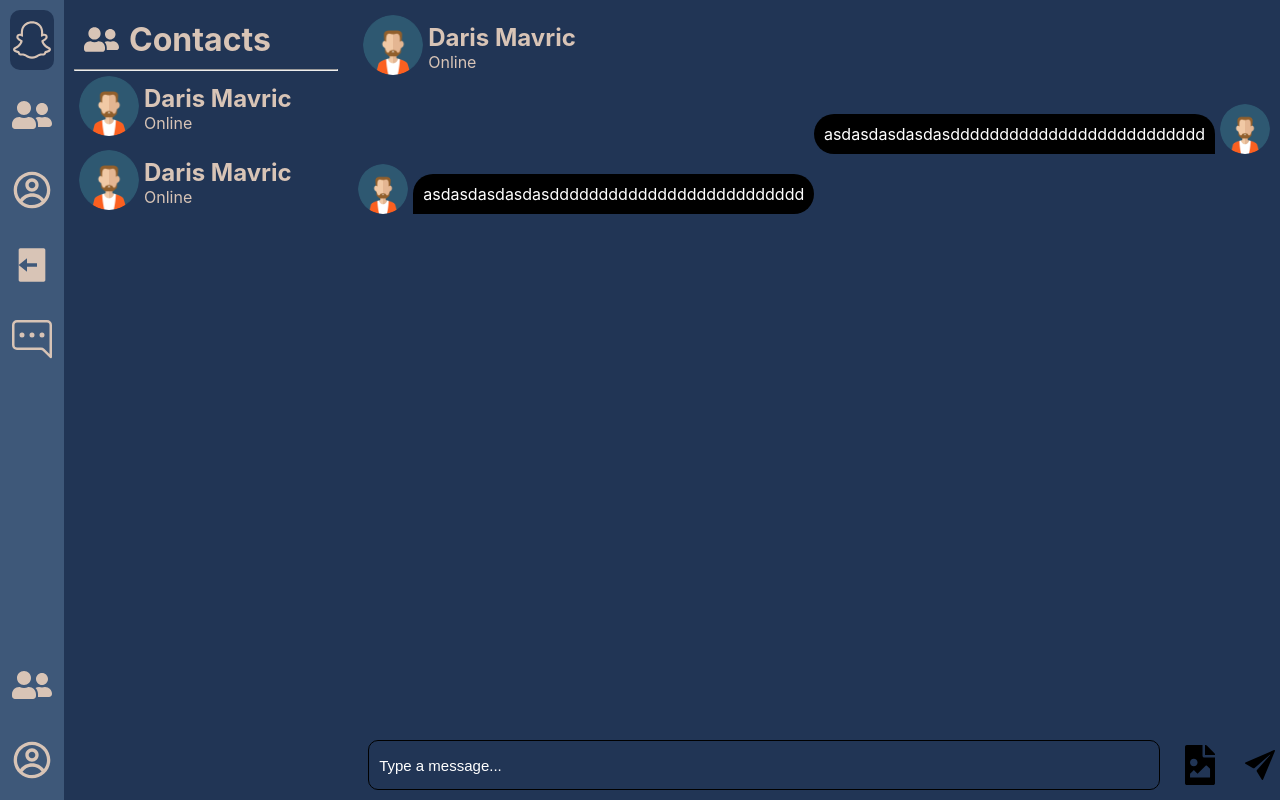
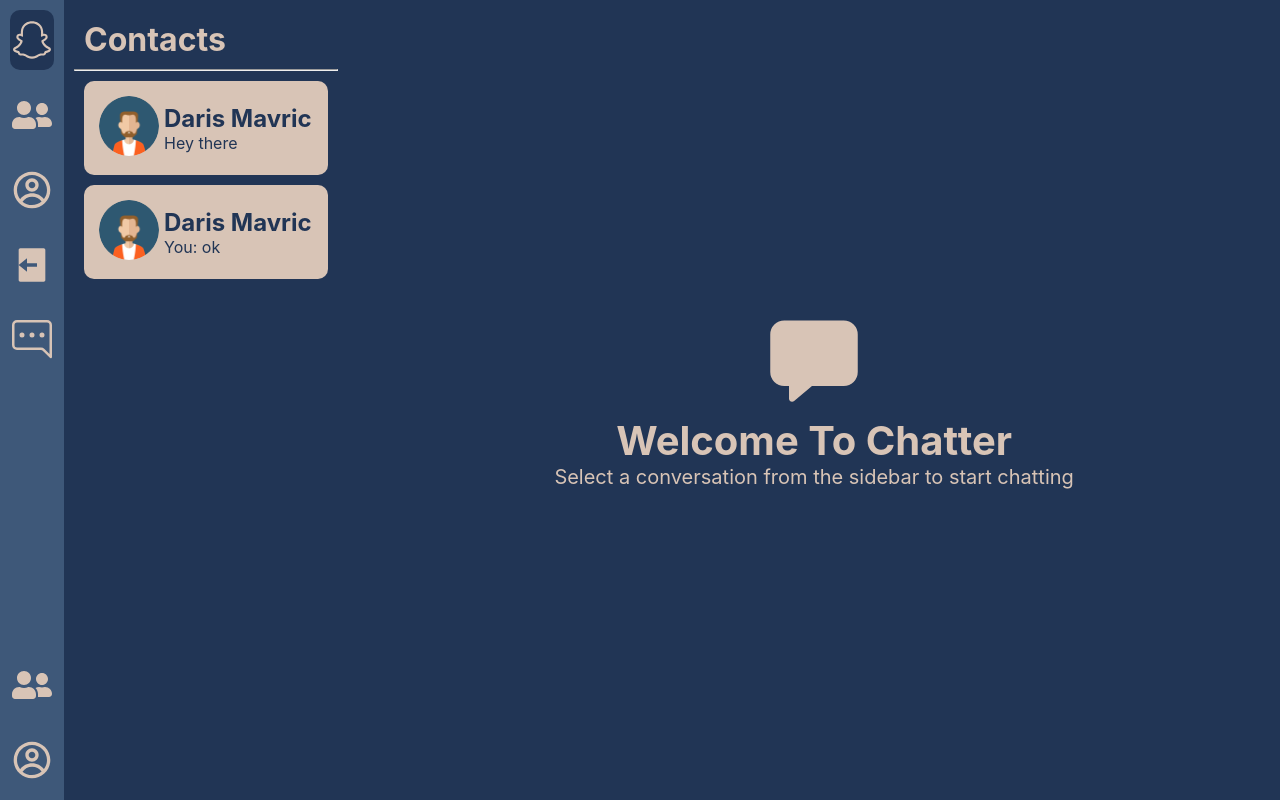
Before and after one commit to DarisMavric/Realtime-Chat-App, a React (Create React App) app in the folder client/: page / in a window 1280 px wide. Built offline with nearby package versions, Linux system fonts and the light colour scheme.

Commit message:
Resize Of Login,Register And Profile Page

```diff
--- a/client/src/Home/Home.css
+++ b/client/src/Home/Home.css
@@ -24,5 +24,5 @@
     align-content: center;
     font-size: 20px;
     color: #D8C4B6;
-    display: none /*block*/;
+    display: block /*block*/;
 }
--- a/client/src/Login/Login.css
+++ b/client/src/Login/Login.css
@@ -1,9 +1,7 @@
 .login-page {
     display: flex;
-    flex-direction: column;    /* Optional: ensures the Navbar is placed at the top */
-    justify-content: center;   /* Centers login-section vertically */
-    align-items: center;       /* Centers login-section horizontally */
-    height: 100vh;             /* Full viewport height */
+    height: 100vh;
+    width: 100%;           /* Full viewport height */
 }
 
 .login-section {
@@ -12,6 +10,7 @@
     display: flex;
     justify-content: center;
     align-items: center;
+    background-color: #213555;
 }
 
 .login-form {
--- a/client/src/Profile/Profile.css
+++ b/client/src/Profile/Profile.css
@@ -1,18 +1,14 @@
 .profile-page {
     display: flex;
-    flex-direction: column;    /* Optional: ensures the Navbar is placed at the top */
-    justify-content: center;   /* Centers register-section vertically */
-    align-items: center;       /* Centers register-section horizontally */
     height: 100vh;
+    width: 100%;
 }
 
 .profile-section {
     width: 100%;
     height: 100%;
     display: flex;
-    flex-direction: column;
-    justify-content: center;
-    align-items: center;
+    background-color: #213555;
 }
 
 .profile-form {
--- a/client/src/Profile/Profile.jsx
+++ b/client/src/Profile/Profile.jsx
@@ -7,6 +7,16 @@ import { MdAddAPhoto } from "react-icons/md";
 import "./Profile.css";
 
 const Profile = () => {
+
+  const fileInputRef = React.useRef(null);
+
+  const handleClick = () => {
+    if (fileInputRef.current) {
+      fileInputRef.current.click(); // Trigger the file input click
+    }
+  };
+
+
   return (
     <div className="profile-page">
       <Navbar />
@@ -20,8 +30,9 @@ const Profile = () => {
             <div className="change-image">
               <div className="image">
                 <img src={icon} alt="" style={{ width: 150, height: 150 }} />
-                <div className="change">
-                  <MdAddAPhoto className="button-change" />
+                <div className="change" onClick={handleClick}>
+                  <MdAddAPhoto className="button-change"/>
+                  <input type="file" style={{display: "none"}} ref={fileInputRef}/>
                 </div>
               </div>
             </div>
--- a/client/src/Register/Register.css
+++ b/client/src/Register/Register.css
@@ -1,9 +1,7 @@
 .register-page {
     display: flex;
-    flex-direction: column;    /* Optional: ensures the Navbar is placed at the top */
-    justify-content: center;   /* Centers register-section vertically */
-    align-items: center;       /* Centers register-section horizontally */
-    height: 100vh;             /* Full viewport height */
+    height: 100vh;
+    width: 100%;              /* Full viewport height */
 }
 
 .register-section {
@@ -12,6 +10,7 @@
     display: flex;
     justify-content: center;
     align-items: center;
+    background-color: #213555;
 }
 
 .register-form {
--- a/client/src/components/Chat/Chat.css
+++ b/client/src/components/Chat/Chat.css
@@ -1,6 +1,6 @@
 .chat {
     width: 100%;
-    display: flex;
+    display: none;
     flex-direction: column; /* Arrange children vertically */
     height: 100%;
 }
--- a/client/src/components/Contacts/Contacts.css
+++ b/client/src/components/Contacts/Contacts.css
@@ -14,13 +14,14 @@
 
 .contacts .contact {
     display: flex;
+    margin: 10px;
     gap: 5px;
-    padding: 5px;
+    padding: 15px;
+    border-radius: 10px;
+    background-color: #D8C4B6;
 }
 
-.contacts .contact:hover {
-    background-color: #3E5879;
-}
+
 
 
 .contact-image img{
@@ -32,6 +33,6 @@
 .contact-name {
     display: block;
     align-content: center;
-    color: #D8C4B6;
+    color: #213555;;
     cursor: pointer;
 }
--- a/client/src/components/Contacts/Contacts.jsx
+++ b/client/src/components/Contacts/Contacts.jsx
@@ -11,7 +11,6 @@ const Contacts = () => {
   return (
     <div className="contacts">
       <div className="all-contacts">
-        <FaUserFriends style={{ width: 35, height: 35 }} />
         <h1>Contacts</h1>
       </div>
       <hr />
@@ -21,7 +20,7 @@ const Contacts = () => {
         </div>
         <div className="contact-name">
           <h2>Daris Mavric</h2>
-          <p>Online</p>
+          <p>Hey there</p>
         </div>
       </div>
       <div className="contact">
@@ -30,7 +29,7 @@ const Contacts = () => {
         </div>
         <div className="contact-name">
           <h2>Daris Mavric</h2>
-          <p>Online</p>
+          <p>You: ok</p>
         </div>
       </div>
     </div>
```
